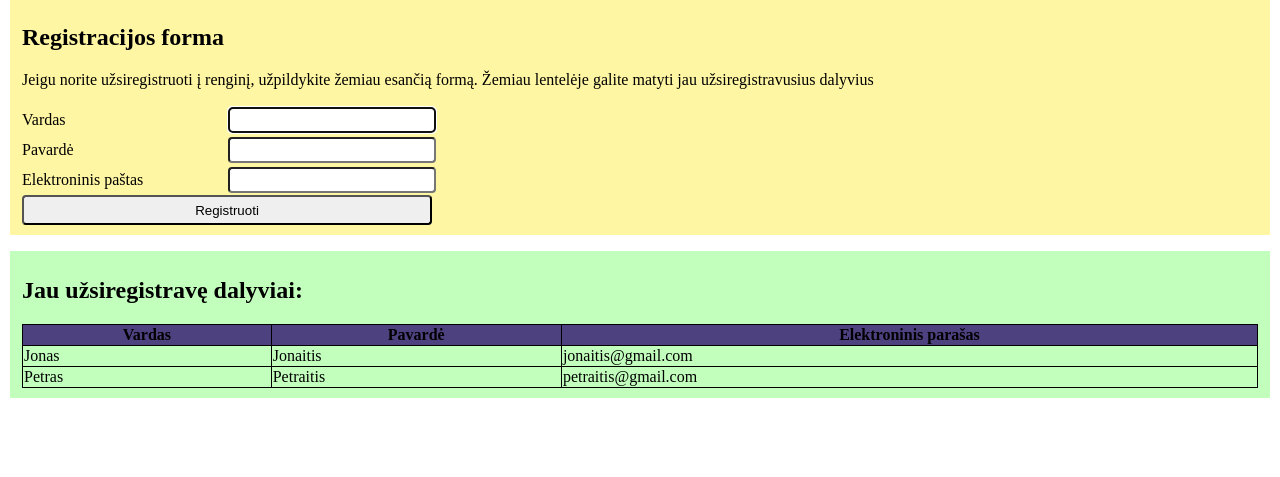
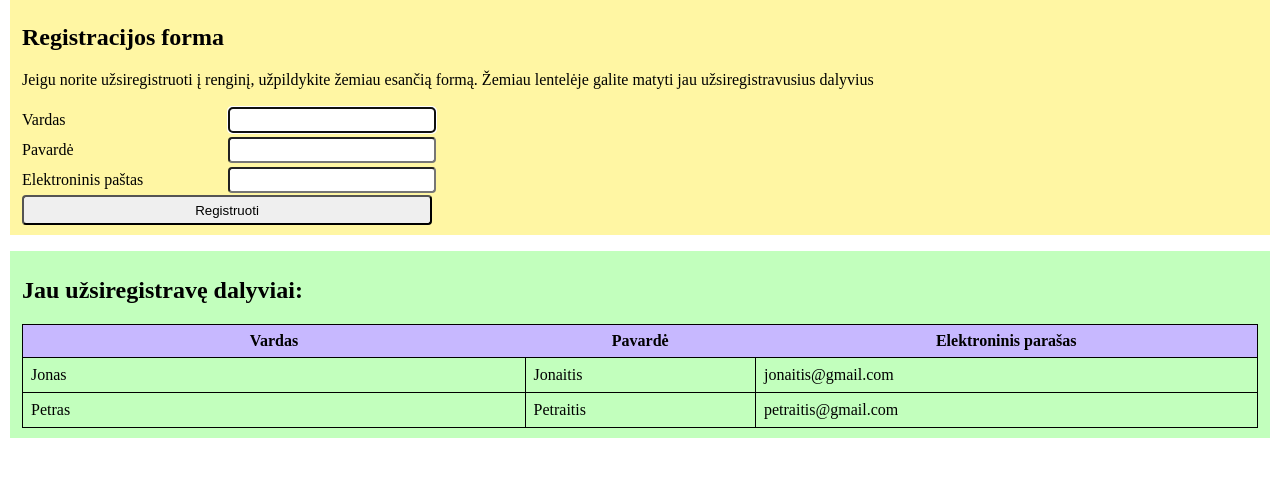
Before and after one commit to DovileDob/Kursas1, a PHP site: page /css8.html in a window 1280 px wide. Shown: the part 81-558 px from the top of the page. Run offline with PHP 8.4, Linux system fonts and the light colour scheme.

Commit message:
namu darbai css8

```diff
--- a/namudarbai/css8/css/style.css
+++ b/namudarbai/css8/css/style.css
@@ -1,4 +1,4 @@
-    label {
+label {
     width: 200px;
     display: inline-block
 }
@@ -21,14 +21,20 @@
     background-color: #c2ffbd;
     border: 0;
 }
-table, th, td {
-    border: 1px solid black;
-}
 table {
     border-collapse: collapse;
     width: 100%;
+    border: 1px solid black;
 }
 th {
-   background-color: #4e4180;
+   background-color: #c7b8ff;
+    text-align: center;
+    height: 30px;
 }
-/*failo negaliu pabaigti iki pirmadienio dėl akių uždegimo, pažadu pabaigti pirmadienį dienos metu*/
+td {
+    padding: 8px;
+    border: 1px solid black;
+}
+th:first-child {
+    width: 500px;
+}
```
Also changed, not shown: namudarbai/css4/css4.html (+36 -0 lines).
